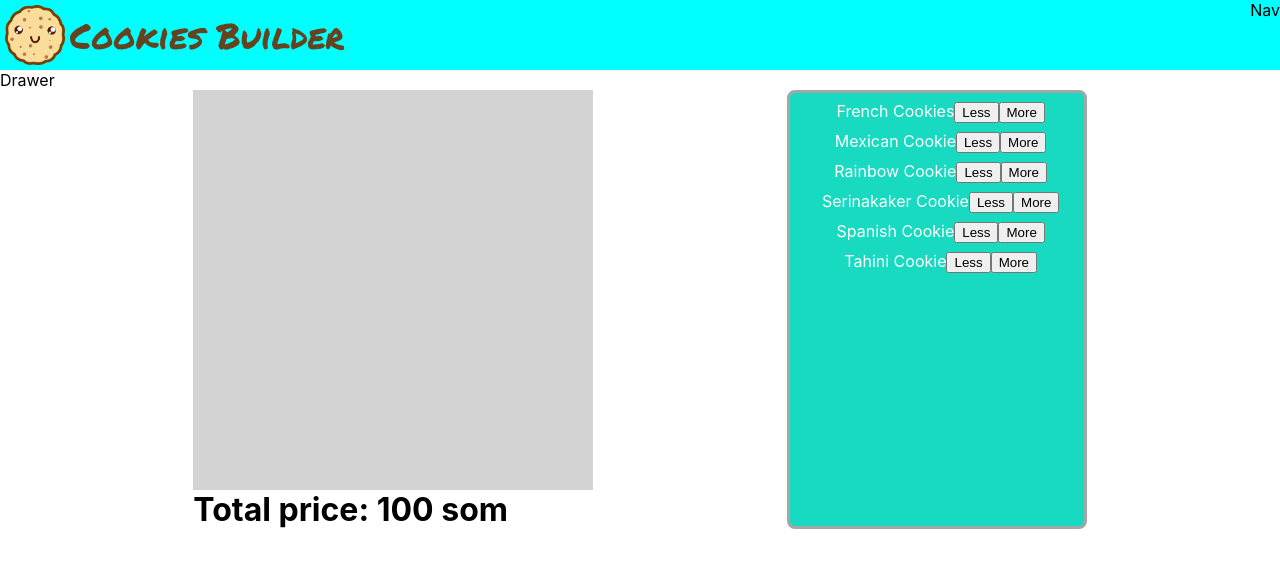
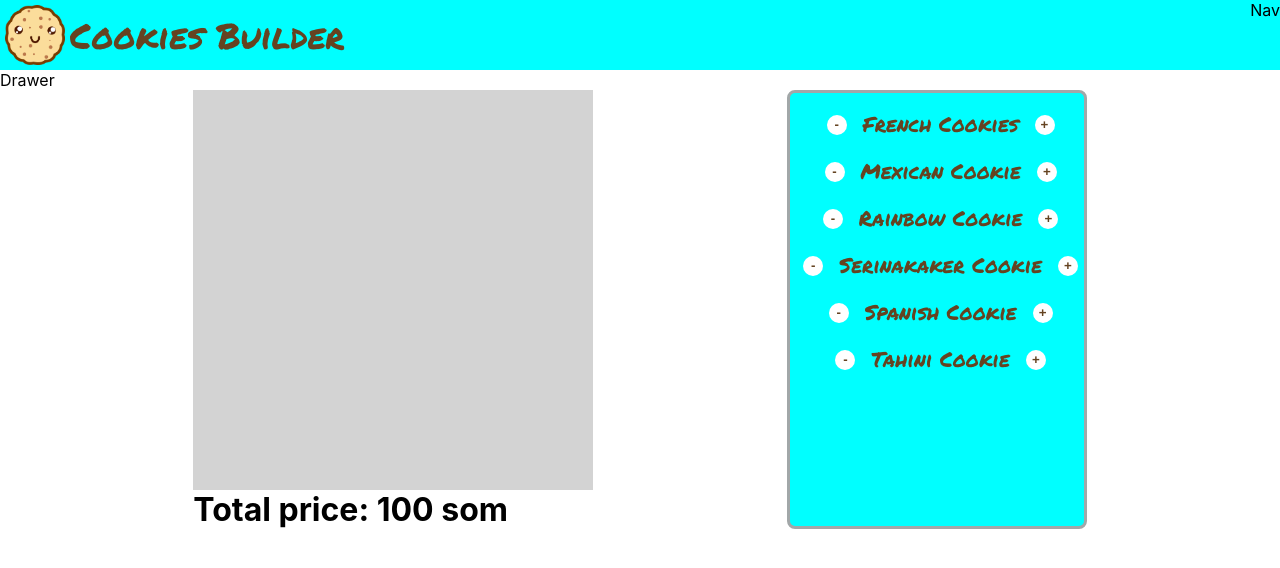
Before and after one commit to Nursen-Okenov/Cookies-Builder, a React (Create React App) app: page / in a window 1280 px wide. Shown: the top 568 px of the page. Built offline with nearby package versions, Linux system fonts and the light colour scheme.

Commit message:
Fixed CookiesControls and CookiesControl

```diff
--- a/src/components/CookiesBuilder/CookiesControls/CookiesControl/CookiesControl.js
+++ b/src/components/CookiesBuilder/CookiesControls/CookiesControl/CookiesControl.js
@@ -3,19 +3,20 @@ import classes from "./CookiesControl.module.css";
 
 export default ({ control, removeIngredient, addIngredient, disabled }) => (
   <div className={classes.CookiesControl}>
-    <span className={classes.label}>{control.label}</span>
+
     <button
       className={classes.less}
       onClick={() => removeIngredient(control.type)}
       disabled={disabled}
     >
-      Less
+      -
     </button>
+    <span className={classes.label}>{control.label}</span>
     <button
       className={classes.more}
       onClick={() => addIngredient(control.type)}
     >
-      More
+      +
     </button>
   </div>
 );
--- a/src/components/CookiesBuilder/CookiesControls/CookiesControl/CookiesControl.module.css
+++ b/src/components/CookiesBuilder/CookiesControls/CookiesControl/CookiesControl.module.css
@@ -1,6 +1,27 @@
 .CookiesControl {
-    margin-bottom: .5rem;
+    display: flex;
+    align-items: center;
 }
 .CookiesControl .label {
     color: white;
+    font-family: "Permanent Marker";
+    color: #654321;
+    font-size: 1.3rem;
+    padding: .5rem 1rem;
 }
+.CookiesControl button{
+    width: 20px;
+    height: 20px;
+    border: none;
+    background-color: white;
+    color:#654321;
+    font-weight: bold;
+    border-radius: 100%;
+    cursor: pointer;
+}
+.CookiesControl button:disabled{
+    opacity: .8 ;
+}
+.CookiesControl button:not(:disabled):hover{
+    opacity: .9;
+}
--- a/src/components/CookiesBuilder/CookiesControls/CookiesControls.js
+++ b/src/components/CookiesBuilder/CookiesControls/CookiesControls.js
@@ -7,8 +7,8 @@ const CONTROLS = [
   { label: "Mexican Cookie", type: "MexicanCookie" },
   { label: "Rainbow Cookie", type: "RainbowCookie" },
   { label: "Serinakaker Cookie", type: "SerinakakerCookie" },
-  { label: "Spanish Сookie", type: "SpanishСookie" },
-  { label: "Tahini Сookie", type: "TahiniСookie" },
+  { label: "Spanish Cookie", type: "SpanishСookie" },
+  { label: "Tahini Cookie", type: "TahiniСookie" },
 ];
 
 export default ({ ingredients, addIngredient, removeIngredient }) => {
--- a/src/components/CookiesBuilder/CookiesControls/CookiesControls.module.css
+++ b/src/components/CookiesBuilder/CookiesControls/CookiesControls.module.css
@@ -1,6 +1,6 @@
 .CookiesControls {
     border: 3px solid rgb(162, 167, 168);
-    background-color: rgb(23, 218, 192);
+    background-color:aqua;
     width: 300px;
     border-radius: .5rem;
     padding-top: .5rem;
```
